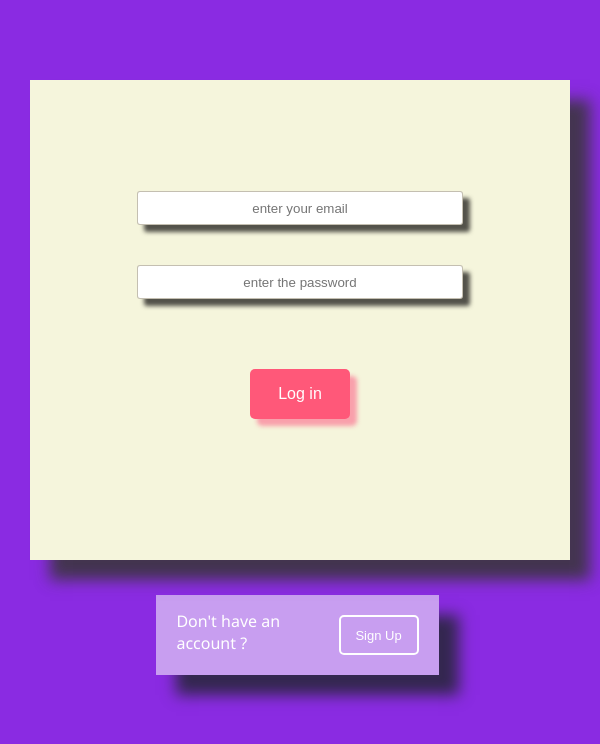
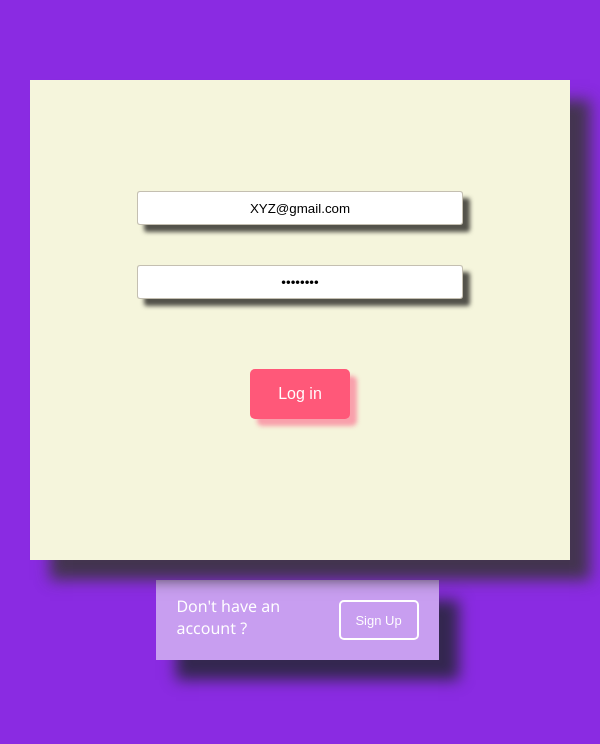
Before and after one commit to Suveshh/form, a plain HTML site: page index.html in a window 600 px wide. Drawn offline with Linux system fonts and the light colour scheme.

Commit message:
Add files via upload

```diff
--- a/index.html
+++ b/index.html
@@ -125,7 +125,7 @@
                 margin-top: -180px;
             }
             #SIGN{
-                margin-top: 450px;
+                margin-top: 420px;
                 height: 80px;
                 width: 90%;
                 display: flex;
@@ -173,7 +173,7 @@
                 margin-top: -180px;
             }
             #SIGN{
-                margin-top: 450px;
+                margin-top: 420px;
                 height: 80px;
                 width: 90%;
                 display: flex;
@@ -215,8 +215,8 @@
     <div id="container">
         <div id="big">
         <div id="LOG">
-            <div><input style="text-align: center;" type="email" placeholder="enter your email" id="email"></div>
-            <div> <input style="text-align: center;" type="password" placeholder="enter the password" name="password"  id="password"></div>
+            <div><input style="text-align: center;" type="email" onfocus="this.value=''" value="XYZ@gmail.com" id="email"></div>
+            <div> <input style="text-align: center;" type="password" onfocus="this.value=''" name="password" value="password" id="password"></div>
             <div id="button"><button style="color: rgb(255, 255, 255); font-size:medium; " id="btn"  type="button">Log in</button></div>
             </div>
             <div id="SIGN">
```
